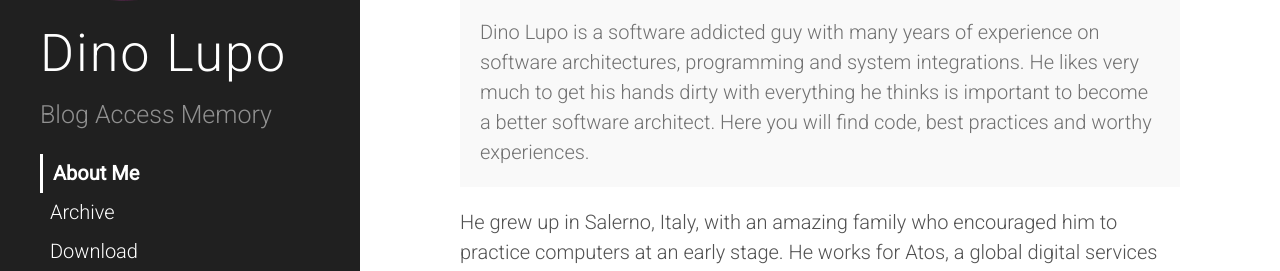
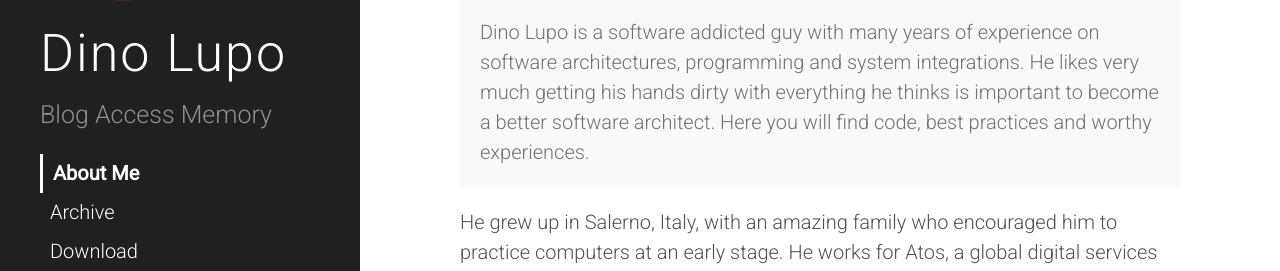
Before and after one commit to dinolupo/dinolupo.github.io, a Jekyll site: the page built from about.md, in a window 1280 px wide and 1014 px high. Shown: the part 207-478 px from the top of the window. Built offline with Jekyll 4.4.1, drawn with Linux system fonts in a browser that asks for light colours.

Commit message:
Update about.md

```diff
--- a/about.md
+++ b/about.md
@@ -4,7 +4,7 @@ title: About Me
 ---
 
 <p class="message">
-  Dino Lupo is a software addicted guy with many years of experience on software architectures, programming and system integrations. He likes very much to get his hands dirty with everything he thinks is important to become a better software architect. Here you will find code, best practices and worthy experiences.
+  Dino Lupo is a software addicted guy with many years of experience on software architectures, programming and system integrations. He likes very much getting his hands dirty with everything he thinks is important to become a better software architect. Here you will find code, best practices and worthy experiences.
 </p>
 
 He grew up in Salerno, Italy, with an amazing family who encouraged him to practice computers at an early stage.
```
